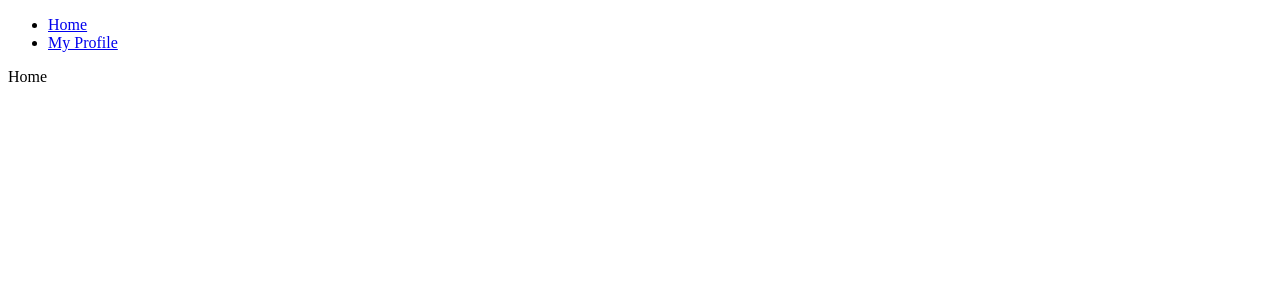
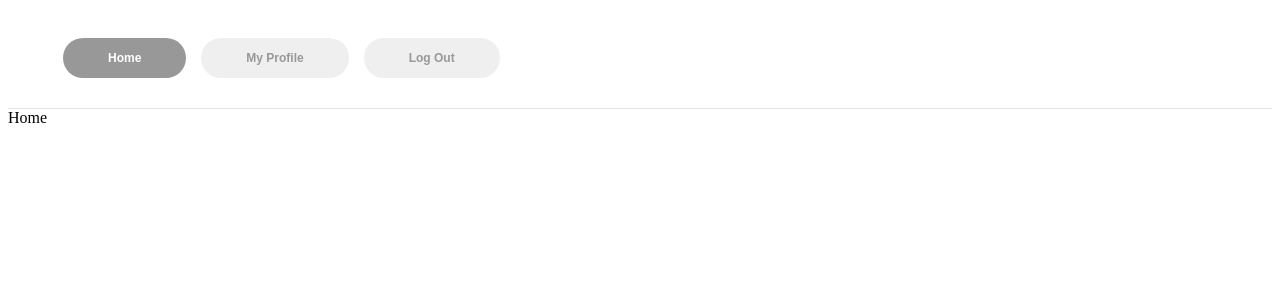
Before and after one commit to archive-cs-minhyuk/reservation-frontend, a React (Create React App) app: page /home in a window 1280 px wide. Shown: the top 300 px of the page. Built offline with nearby package versions, Linux system fonts and the light colour scheme; no server answers; sample sign-in values are in the browser's storage.

Commit message:
Css&logout&confirmation...

```diff
--- a/src/components/AfterNavigation.js
+++ b/src/components/AfterNavigation.js
@@ -1,17 +1,41 @@
+import { authService } from "fbase";
 import React from "react";
-import { Link } from "react-router-dom";
+import { Link, useHistory } from "react-router-dom";
+import styles from "./AfterNavigation.module.css";
+import { confirmation } from "../util";
 
-const AfterNavigation = () => (
-  <nav>
-    <ul>
-      <li>
-        <Link to="/home">Home</Link>
-      </li>
-      <li>
-        <Link to="/profile">My Profile</Link>
-      </li>
-    </ul>
-  </nav>
-);
+const AfterNavigation = ({ userObj }) => {
+  const history = useHistory();
+  const onLogOutClick = () => {
+    authService.signOut();
+    history.push("/");
+  };
+  return (
+    <header>
+      <button
+        onClick={(e) => {
+          history.push("/home");
+        }}
+        className={styles.home}
+      >
+        Home
+      </button>
+      <button
+        onClick={(e) => {
+          history.push("/profile");
+        }}
+        className={styles.profile}
+      >
+        My Profile
+      </button>
+      <button
+        onClick={confirmation("로그아웃하시겠습니까?", onLogOutClick, () => {})}
+        className={styles.logout}
+      >
+        Log Out
+      </button>
+    </header>
+  );
+};
 
 export default AfterNavigation;
--- /dev/null
+++ b/src/components/AfterNavigation.module.css
@@ -0,0 +1,50 @@
+button:hover {
+  opacity: 0.8;
+}
+
+header {
+  grid-row: 1;
+  background-color: white;
+  padding: 30px 40px;
+  display: flex;
+  border-bottom: 1px solid #e5e5e5;
+}
+
+header > .home,
+header > .profile,
+header > .logout {
+  height: 40px;
+  line-height: 40px;
+  font-size: 12px;
+  border: 1px solid #e5e5e5;
+  font-weight: bold;
+  padding: 0px 45px;
+  border-radius: 20px;
+  cursor: pointer;
+  border: 0;
+  outline: 0;
+}
+
+header > .profile {
+  margin-left: 15px;
+  color: #989898;
+  transition: all 0.2s;
+  float: right;
+}
+
+header > .logout {
+  margin-left: 15px;
+  color: #989898;
+  transition: all 0.2s;
+  float: right;
+}
+
+header > .home {
+  margin-left: 15px;
+  color: white;
+  background-color: #989898;
+}
+
+header > .logout :hover {
+  opacity: 0.8;
+}
--- a/src/components/Router.js
+++ b/src/components/Router.js
@@ -15,7 +15,7 @@ import AfterNavigation from "./AfterNavigation";
 const AppRouter = ({ isLoggedIn, userObj }) => {
   return (
     <Router>
-      {isLoggedIn && <AfterNavigation />}
+      {isLoggedIn && <AfterNavigation userObj={userObj} />}
       {isLoggedIn ? (
         <Switch>
           <Route path="/home" component={Home} exact />
--- a/src/routes/Profile.js
+++ b/src/routes/Profile.js
@@ -4,10 +4,6 @@ import { useHistory } from "react-router-dom";
 
 const Profile = ({ userObj }) => {
   const history = useHistory();
-  const onLogOutClick = () => {
-    authService.signOut();
-    history.push("/");
-  };
   const onResetClick = async () => {
     if (userObj.email !== "") {
       await authService
@@ -50,7 +46,6 @@ const Profile = ({ userObj }) => {
           <span>{userObj.metadata.creationTime.slice(0, 17)}</span>
         </li>
       </ul>
-      <button onClick={onLogOutClick}>Log Out</button>
       <button onClick={onResetClick}>Reset password</button>
     </>
   );
--- a/src/util.js
+++ b/src/util.js
@@ -52,3 +52,26 @@ export function inputPhoneNumber(value) {
   }
   return phone;
 }
+
+export function confirmation(
+  message = undefined,
+  onConfirm,
+  onCancel = () => {}
+) {
+  if (!onConfirm || typeof onConfirm !== "function") {
+    return () => {};
+  }
+  if (onCancel && typeof onCancel !== "function") {
+    return () => {};
+  }
+
+  const confirmAction = () => {
+    if (window.confirm(message)) {
+      onConfirm();
+    } else {
+      onCancel();
+    }
+  };
+
+  return confirmAction;
+}
```
Also changed, not shown: 1 other file (tests, documents, lock files or other folders).
